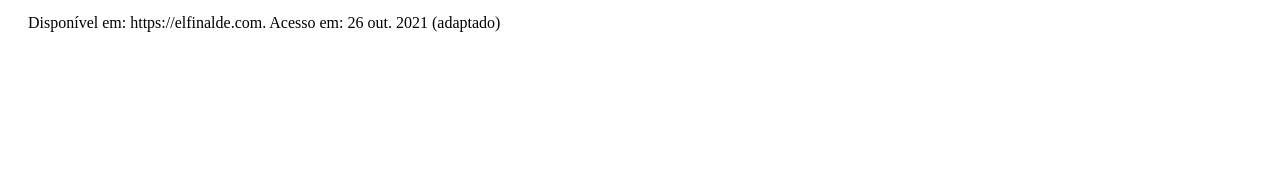
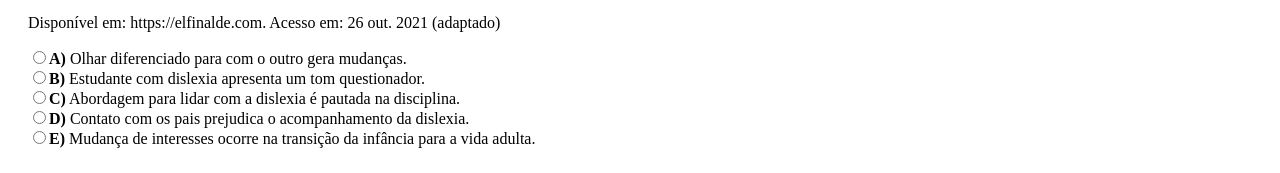
Before and after one commit to gvinholi/enem-api, a React (Vite) app: page / in a window 1280 px wide. Shown: the part 715-888 px from the top of the page. Before the commit the page ends 800 px from the top, so only its background shows below. Built offline with nearby package versions, Linux system fonts and the light colour scheme.

Commit message:
feat: display multiple choice alternatives

```diff
--- a/src/components/Questao.jsx
+++ b/src/components/Questao.jsx
@@ -2,7 +2,7 @@ import ReactMarkdown from "react-markdown";
 
 function Questao({ questao }) {
   return (
-    <div style={{ marginTop: 20 }}>
+    <div>
       <h2>
         {questao.ano} - Questão {questao.numero}
       </h2>
@@ -10,6 +10,15 @@ function Questao({ questao }) {
       <ReactMarkdown>
         {questao.contexto}
       </ReactMarkdown>
+
+      <div>
+        {questao.alternativas.map((alt) => (
+          <label key={alt.letter} style={{ display: "block" }}>
+            <input type="radio" name={questao.id} />
+            <strong>{alt.letter})</strong> {alt.text}
+          </label>
+        ))}
+      </div>
     </div>
   );
 }
```
